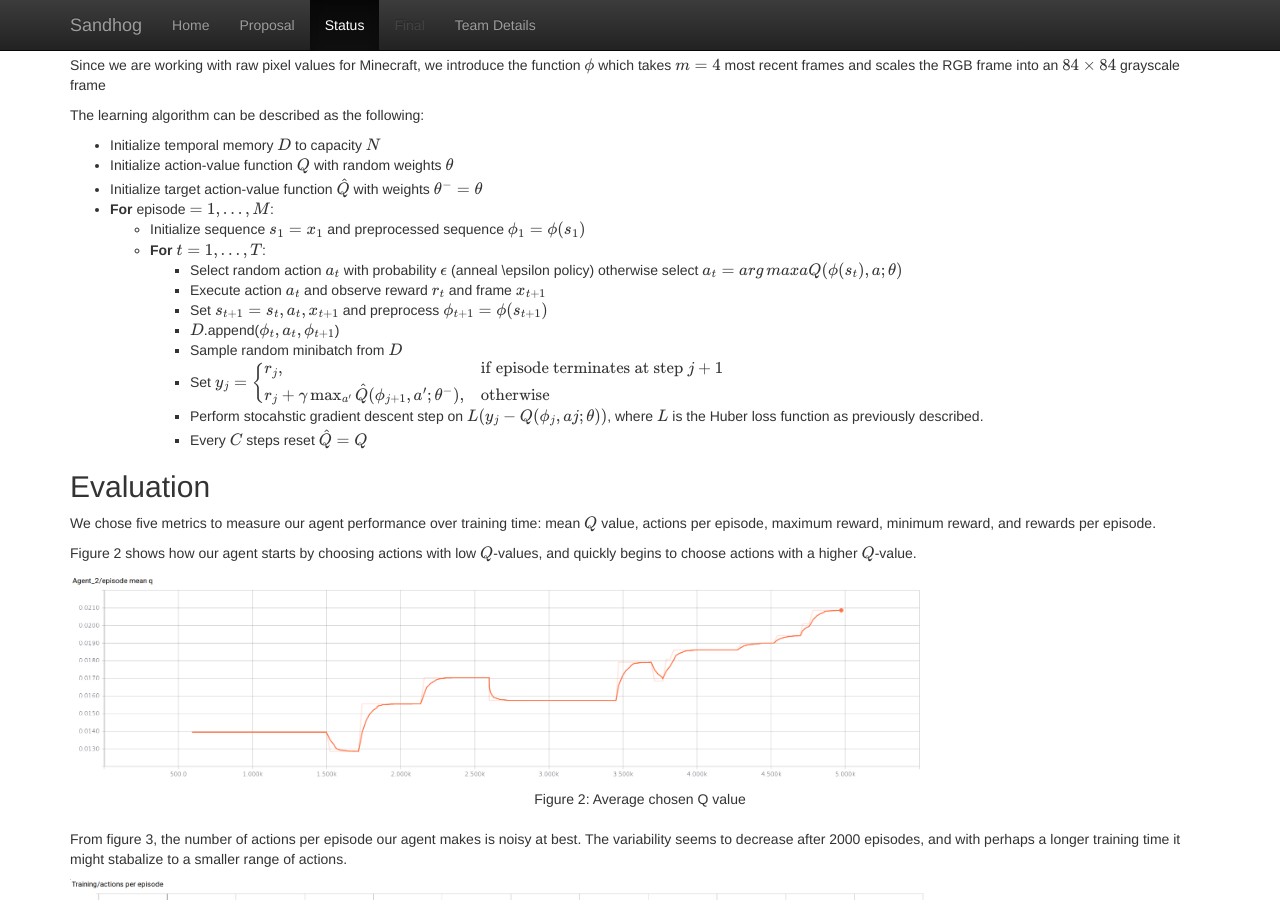
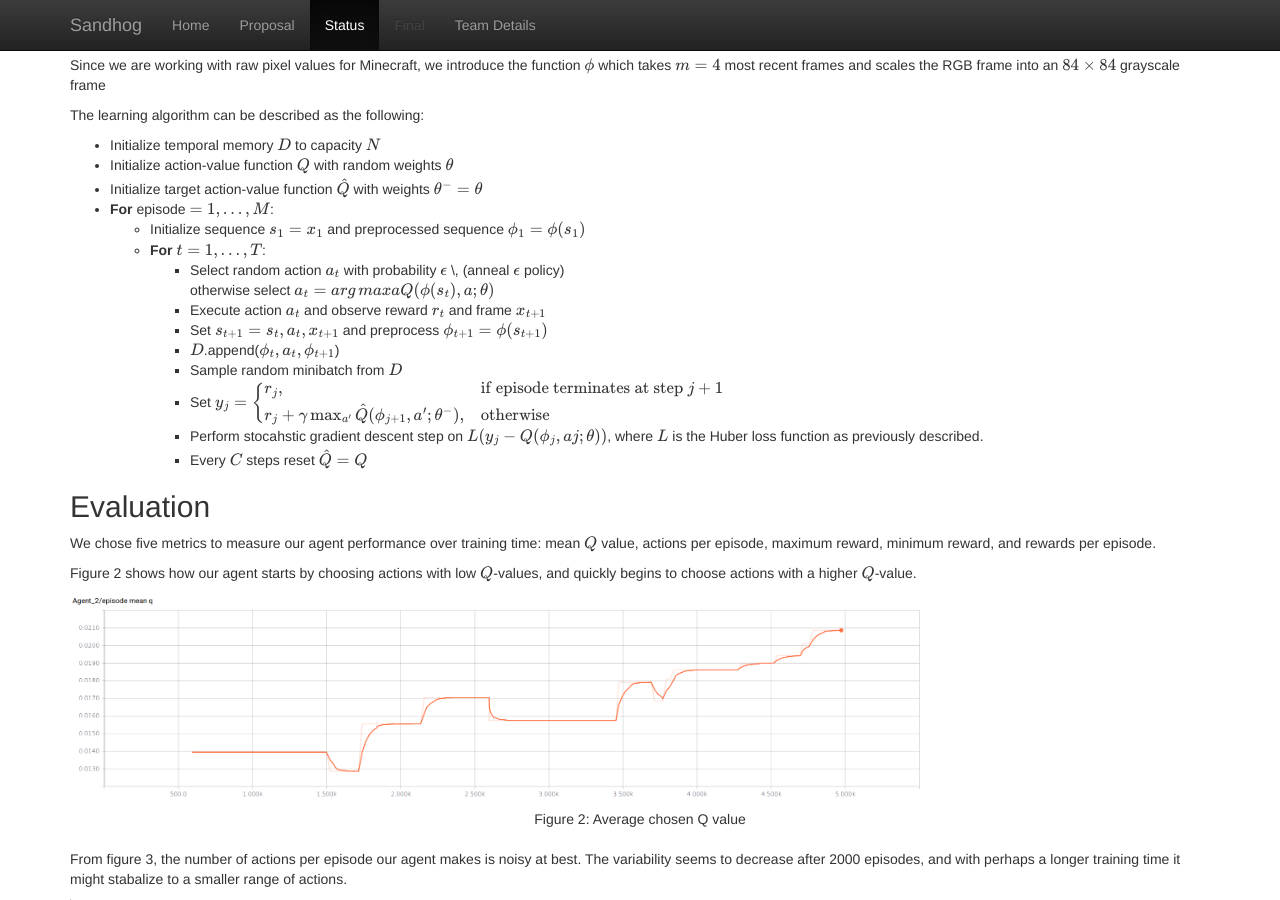
Before and after one commit to hfloresr/Sandhog, a Jekyll site: the page built from docs/status.md, in a window 1280 px wide and 900 px high, scrolled down 2454 px. Built offline with Jekyll 4.4.1, drawn with Linux system fonts in a browser that asks for light colours; formulas are drawn with MathJax 3.

Commit message:
fixed typo in algorithm

```diff
--- a/docs/status.md
+++ b/docs/status.md
@@ -94,7 +94,7 @@ The learning algorithm can be described as the following:
   * **For** episode $$= 1, ... , M$$:
       * Initialize sequence $$s_1 = {x_1}$$ and preprocessed sequence $$\phi_1 = \phi(s_1)$$
       * **For** $$t = 1, ..., T$$:
-          * Select random action $$a_t$$ with probability $$\epsilon$$ (anneal \epsilon policy)
+          * Select random action $$a_t$$ with probability $$\epsilon$$ \, (anneal $$\epsilon$$ policy)\\
             otherwise select $$a_t = arg\,max{a}Q(\phi(s_t), a; \theta)$$
           * Execute action $$a_t$$ and observe reward $$r_t$$ and frame $$x_{t+1}$$
           * Set $$s_{t+1} = s_{t},a_{t},x_{t+1}$$ and preprocess $$\phi_{t+1} = \phi(s_{t+1})$$
```
